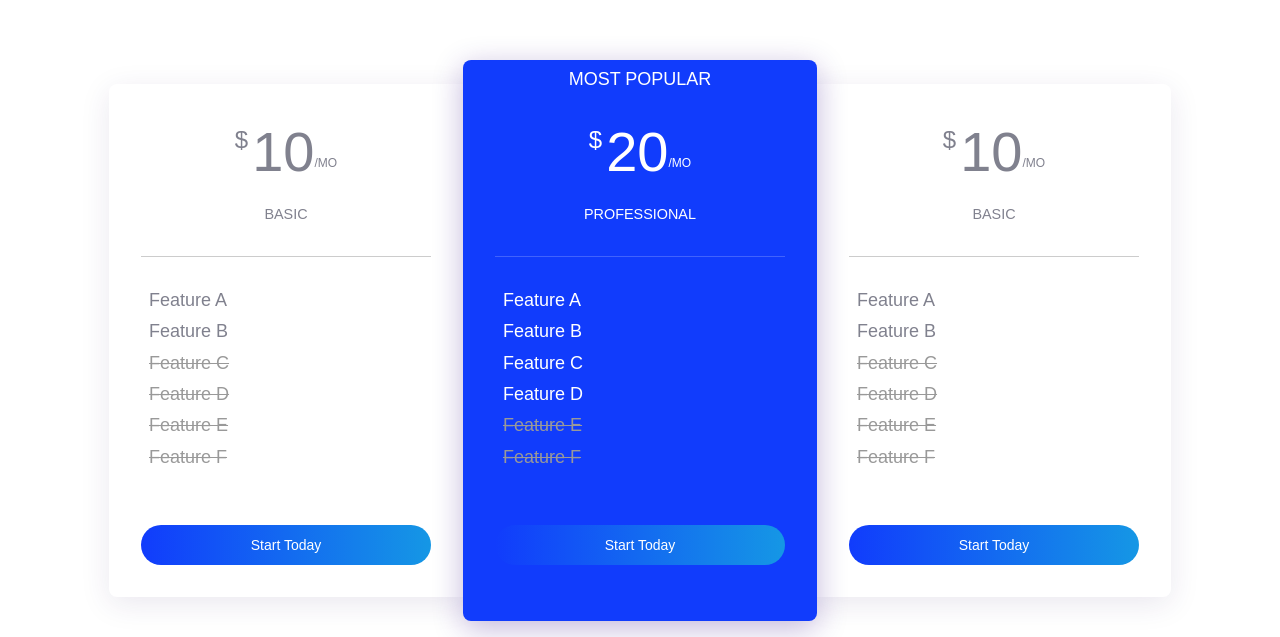
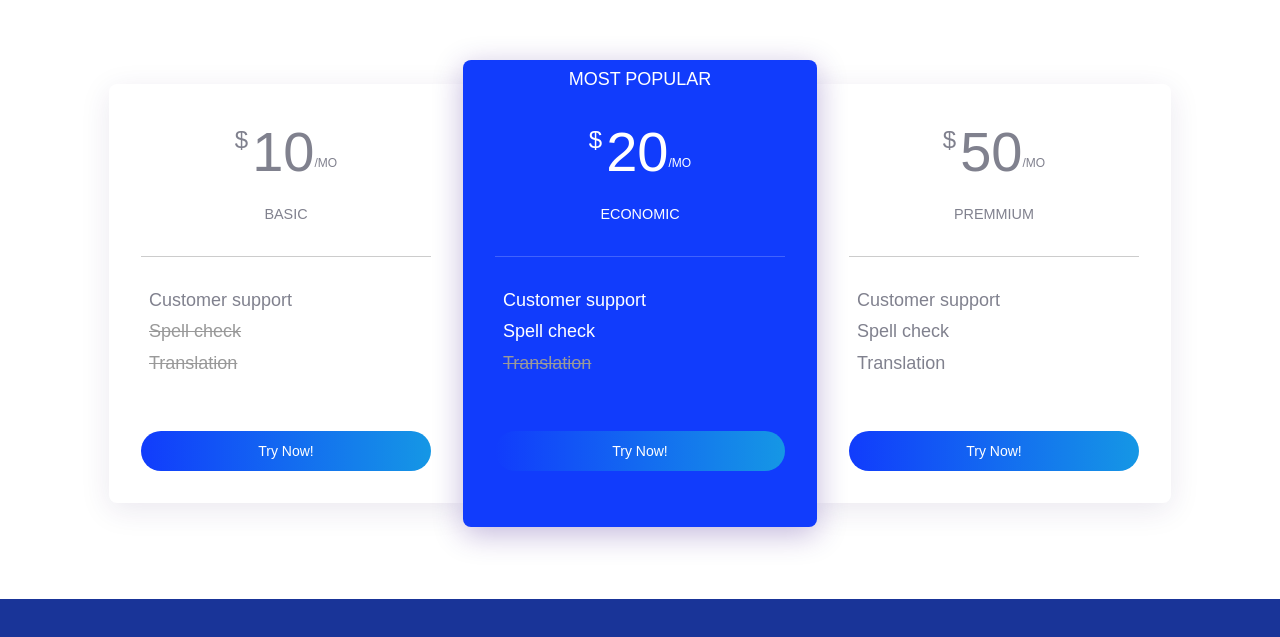
Before and after one commit to MatthewCYLau/mission-statement-as-a-service, a Next.js app: page / in a window 1280 px wide. Shown: the part 1464-2101 px from the top of the page. Built offline with nearby package versions, Linux system fonts and the light colour scheme.

Commit message:
refactor: added enum of features

```diff
--- /dev/null
+++ b/components/PriceColumn.tsx
@@ -0,0 +1,39 @@
+import React from "react";
+import Link from "next/link";
+import { PricePlan } from "./interface";
+import cn from "classnames";
+
+const PriceColumn: React.FunctionComponent<PricePlan> = ({
+  isPopular,
+  price,
+  planName,
+  features,
+}) => {
+  return (
+    <div className={cn("price-column", { popular: isPopular })}>
+      {isPopular && <div className="most-popular">Most Popular</div>}
+      <div className="price-header">
+        <div className="price">
+          <div className="dollar-sign">$</div>
+          {price}
+          <div className="per-month">/mo</div>
+        </div>
+        <div className="plan-name">{planName}</div>
+      </div>
+      <div className="divider"></div>
+      {features.map((feature, i) => (
+        <div
+          key={i}
+          className={cn("plan-feature", { inactive: !feature.active })}
+        >
+          {feature.name}
+        </div>
+      ))}
+      <Link href="/try-now">
+        <button className="cta">Try Now!</button>
+      </Link>
+    </div>
+  );
+};
+
+export default PriceColumn;
--- a/components/Pricing.tsx
+++ b/components/Pricing.tsx
@@ -1,64 +1,80 @@
 import React from "react";
+import { PricePlan, AvailableFeatureEnum } from "./interface";
+import PriceColumn from "./PriceColumn";
+
+const pricePlans: PricePlan[] = [
+  {
+    price: 10,
+    planName: "basic",
+    isPopular: false,
+    features: [
+      {
+        name: AvailableFeatureEnum.CS_SUPPORT,
+        active: true,
+      },
+      {
+        name: AvailableFeatureEnum.SPELL_CHECK,
+        active: false,
+      },
+      {
+        name: AvailableFeatureEnum.TRANSLATION,
+        active: false,
+      },
+    ],
+  },
+  {
+    price: 20,
+    planName: "economic",
+    isPopular: true,
+    features: [
+      {
+        name: AvailableFeatureEnum.CS_SUPPORT,
+        active: true,
+      },
+      {
+        name: AvailableFeatureEnum.SPELL_CHECK,
+        active: true,
+      },
+      {
+        name: AvailableFeatureEnum.TRANSLATION,
+        active: false,
+      },
+    ],
+  },
+  {
+    price: 50,
+    planName: "premmium",
+    isPopular: false,
+    features: [
+      {
+        name: AvailableFeatureEnum.CS_SUPPORT,
+        active: true,
+      },
+      {
+        name: AvailableFeatureEnum.SPELL_CHECK,
+        active: true,
+      },
+      {
+        name: AvailableFeatureEnum.TRANSLATION,
+        active: true,
+      },
+    ],
+  },
+];
 
 const Pricing = () => {
   return (
     <section className="pricing">
       <div className="pricing__content container container--pall">
-        <div className="price-column">
-          <div className="price-header">
-            <div className="price">
-              <div className="dollar-sign">$</div>
-              10
-              <div className="per-month">/mo</div>
-            </div>
-            <div className="plan-name">Basic</div>
-          </div>
-          <div className="divider"></div>
-          <div className="plan-feature">Feature A</div>
-          <div className="plan-feature">Feature B</div>
-          <div className="plan-feature inactive">Feature C</div>
-          <div className="plan-feature inactive">Feature D</div>
-          <div className="plan-feature inactive">Feature E</div>
-          <div className="plan-feature inactive">Feature F</div>
-          <button className="cta">Start Today</button>
-        </div>
-        <div className="price-column popular">
-          <div className="most-popular">Most Popular</div>
-          <div className="price-header">
-            <div className="price">
-              <div className="dollar-sign">$</div>
-              20
-              <div className="per-month">/mo</div>
-            </div>
-            <div className="plan-name">Professional</div>
-          </div>
-          <div className="divider"></div>
-          <div className="plan-feature">Feature A</div>
-          <div className="plan-feature">Feature B</div>
-          <div className="plan-feature">Feature C</div>
-          <div className="plan-feature">Feature D</div>
-          <div className="plan-feature inactive">Feature E</div>
-          <div className="plan-feature inactive">Feature F</div>
-          <button className="cta">Start Today</button>
-        </div>
-        <div className="price-column">
-          <div className="price-header">
-            <div className="price">
-              <div className="dollar-sign">$</div>
-              10
-              <div className="per-month">/mo</div>
-            </div>
-            <div className="plan-name">Basic</div>
-          </div>
-          <div className="divider"></div>
-          <div className="plan-feature">Feature A</div>
-          <div className="plan-feature">Feature B</div>
-          <div className="plan-feature inactive">Feature C</div>
-          <div className="plan-feature inactive">Feature D</div>
-          <div className="plan-feature inactive">Feature E</div>
-          <div className="plan-feature inactive">Feature F</div>
-          <button className="cta">Start Today</button>
-        </div>
+        {pricePlans.map((plan, i) => (
+          <PriceColumn
+            key={i}
+            price={plan.price}
+            isPopular={plan.isPopular}
+            planName={plan.planName}
+            features={plan.features}
+          />
+        ))}
       </div>
     </section>
   );
--- /dev/null
+++ b/components/interface/index.tsx
@@ -0,0 +1,18 @@
+export interface Feature {
+  name: AvailableFeature;
+  active: boolean;
+}
+
+export interface PricePlan {
+  isPopular: boolean;
+  price: number;
+  planName: string;
+  features: Feature[];
+}
+export enum AvailableFeatureEnum {
+  CS_SUPPORT = "Customer support",
+  TRANSLATION = "Translation",
+  SPELL_CHECK = "Spell check",
+}
+
+type AvailableFeature = "Customer support" | "Translation" | "Spell check";
```
